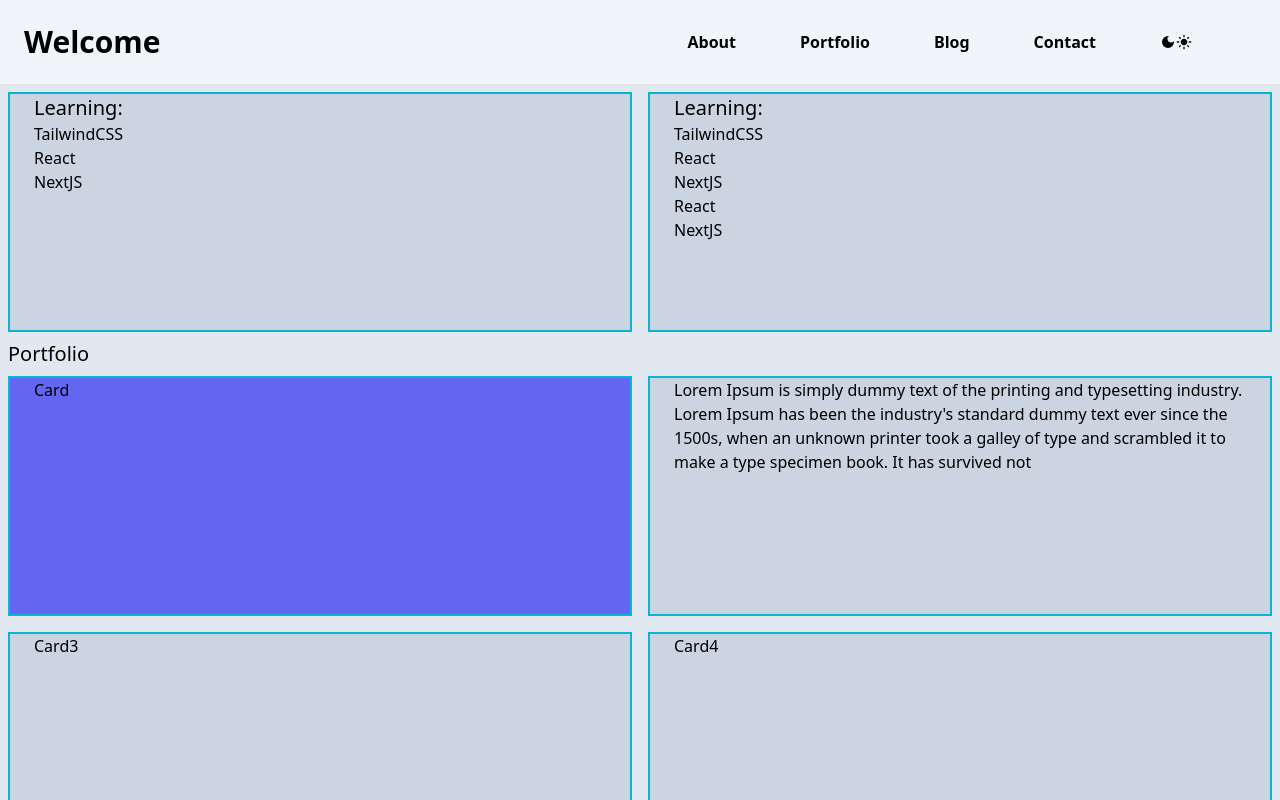
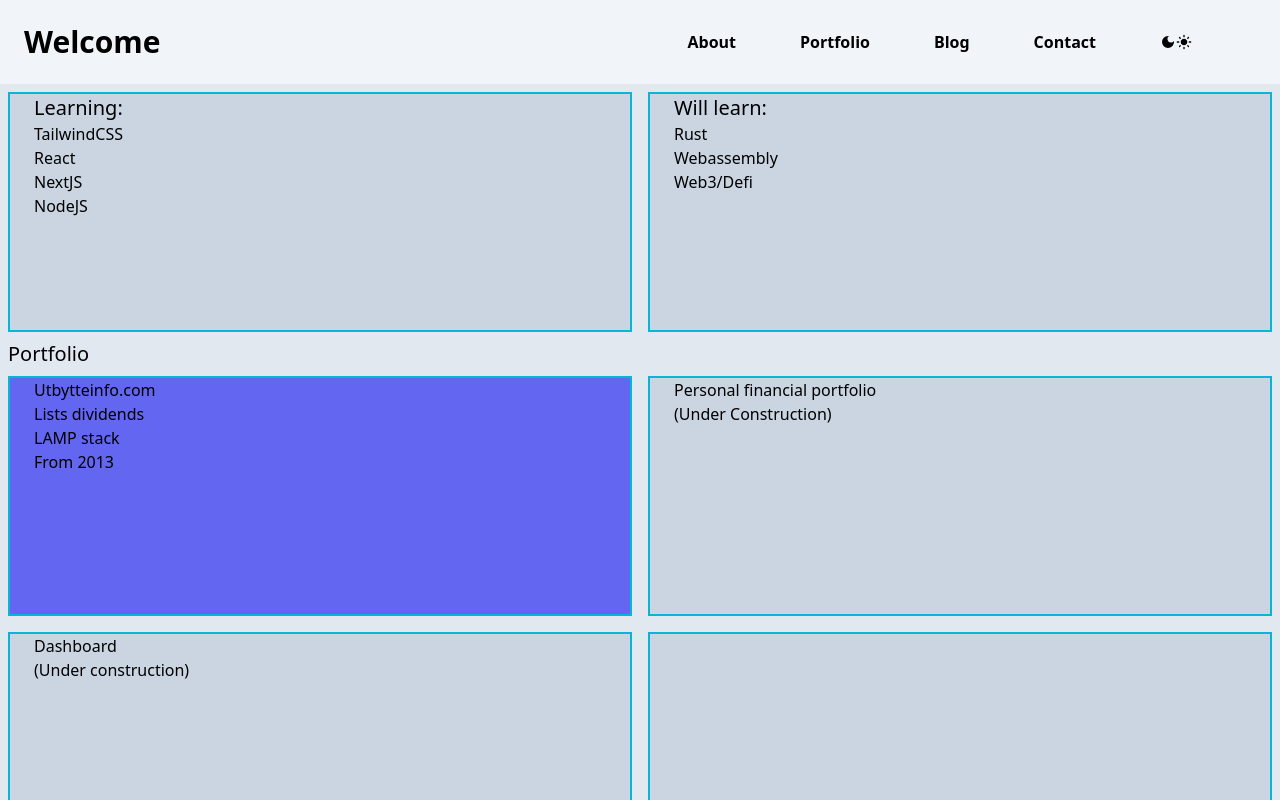
Before and after one commit to haugkjet/haugkjet.github.io, a React (Create React App) app: page / in a window 1280 px wide. Shown: the top 800 px of the page. Built offline with nearby package versions, Linux system fonts and the light colour scheme.

Commit message:
Some styling

```diff
--- a/src/components/ContentArea.js
+++ b/src/components/ContentArea.js
@@ -22,31 +22,30 @@ function ContentArea() {
             <li>
               <h3 className="text-black dark:text-white text-l ml-6">NextJS</h3>
             </li>
+            <li>
+              <h3 className="text-black dark:text-white text-l ml-6">NodeJS</h3>
+            </li>
           </ul>
         </div>
         <div className="lg:w-1/2 md:w-1/2  lg:h-60 sm:h-48 h-40  bg-slate-300 dark:bg-slate-800 border-2 border-cyan-500 m-2">
           <ul>
             <li>
               <h1 className="text-black dark:text-white text-xl ml-6">
-                Learning:
+                Will learn:
               </h1>
             </li>
             <li>
+              <h3 className="text-black dark:text-white text-l ml-6">Rust</h3>
+            </li>
+            <li>
               <h3 className="text-black dark:text-white text-l ml-6">
-                TailwindCSS
+                Webassembly
               </h3>
             </li>
             <li>
-              <h3 className="text-black dark:text-white text-l ml-6">React</h3>
-            </li>
-            <li>
-              <h3 className="text-black dark:text-white text-l ml-6">NextJS</h3>
-            </li>
-            <li>
-              <h3 className="text-black dark:text-white text-l ml-6">React</h3>
-            </li>
-            <li>
-              <h3 className="text-black dark:text-white text-l ml-6">NextJS</h3>
+              <h3 className="text-black dark:text-white text-l ml-6">
+                Web3/Defi
+              </h3>
             </li>
           </ul>
         </div>
@@ -54,24 +53,69 @@ function ContentArea() {
       <h1 className="text-black dark:text-white text-xl ml-2">Portfolio</h1>
       <div className="lg:flex md:flex">
         <div className="lg:w-1/2 sm:w-screen lg:h-60 sm:h-48 h-40  bg-indigo-500 dark:bg-slate-800 border-2 border-cyan-500 m-2">
-          <h1 className="text-black dark:text-white text-l ml-6">Card</h1>
+          <div class="skill">
+            <a
+              className="text-black dark:text-white text-l ml-6"
+              href="http://www.utbytteinfo.com"
+            >
+              Utbytteinfo.com
+            </a>
+          </div>
+          <ul>
+            <li>
+              <h3 className="text-black dark:text-white text-l ml-6">
+                Lists dividends
+              </h3>
+            </li>
+            <li>
+              <h3 className="text-black dark:text-white text-l ml-6">
+                LAMP stack
+              </h3>
+            </li>
+            <li>
+              <h3 className="text-black dark:text-white text-l ml-6">
+                From 2013
+              </h3>
+            </li>
+          </ul>
         </div>
         <div className="lg:w-1/2 sm:w-screen lg:h-60 sm:h-48 h-40  bg-slate-300 dark:bg-slate-800 border-2 border-cyan-500 m-2">
-          <p className="text-black dark:text-white text-l ml-6">
-            Lorem Ipsum is simply dummy text of the printing and typesetting
-            industry. Lorem Ipsum has been the industry's standard dummy text
-            ever since the 1500s, when an unknown printer took a galley of type
-            and scrambled it to make a type specimen book. It has survived not
-          </p>
+          <div class="skill">
+            <a
+              className="text-black dark:text-white text-l ml-6"
+              href="https://personal-portfolio-haugkjet.vercel.app/"
+            >
+              Personal financial portfolio
+            </a>
+          </div>
+          <ul>
+            <li>
+              <h3 className="text-black dark:text-white text-l ml-6">
+                (Under Construction)
+              </h3>
+            </li>
+          </ul>
         </div>
       </div>
       <div className="lg:flex md:flex">
         <div className="lg:w-1/2 sm:w-screen lg:h-60 sm:h-48 h-40  bg-slate-300 dark:bg-slate-800 border-2 border-cyan-500 m-2">
-          <h1 className="text-black dark:text-white text-l ml-6">Card3</h1>
+          <div class="skill">
+            <a
+              className="text-black dark:text-white text-l ml-6"
+              href="https://haugkjet.github.io/financial-dashboard/public"
+            >
+              Dashboard
+            </a>
+          </div>
+          <ul>
+            <li>
+              <h3 className="text-black dark:text-white text-l ml-6">
+                (Under construction)
+              </h3>
+            </li>
+          </ul>{" "}
         </div>
-        <div className="lg:w-1/2 sm:w-screen lg:h-60 sm:h-48 h-40  bg-slate-300 dark:bg-slate-800 border-2 border-cyan-500 m-2">
-          <h1 className="text-black dark:text-white text-l ml-6">Card4</h1>
-        </div>
+        <div className="lg:w-1/2 sm:w-screen lg:h-60 sm:h-48 h-40  bg-slate-300 dark:bg-slate-800 border-2 border-cyan-500 m-2"></div>
       </div>
     </main>
   );
```
